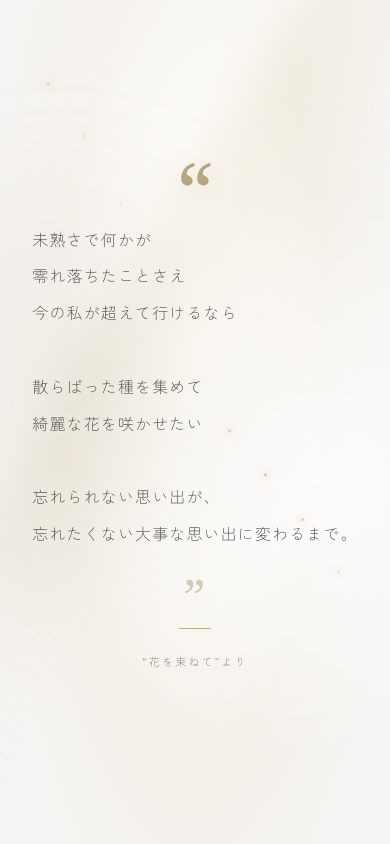
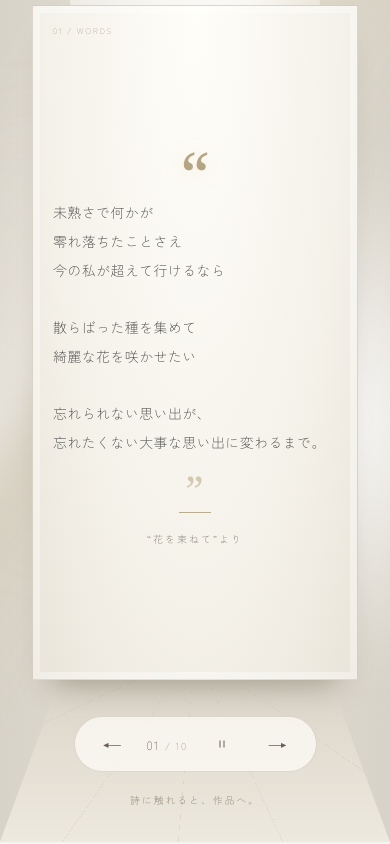
Before and after one commit to yasufumi-27/art-no-uzu, a Next.js app: page / in a window 390 px wide. Shown: the part 840-1684 px from the top of the page. Built offline with nearby package versions, Linux system fonts and the light colour scheme.

Commit message:
Turn poetry interlude into a navigable 3D gallery

```diff
--- a/components/PoetryInterlude.jsx
+++ b/components/PoetryInterlude.jsx
@@ -5,7 +5,8 @@ import Link from "next/link";
 import styles from "./PoetryInterlude.module.css";
 
 export default function PoetryInterlude({ poems }) {
-  const [index, setIndex] = useState(0);
+  const [position, setPosition] = useState(0);
+  const index = ((position % poems.length) + poems.length) % poems.length;
   const [phase, setPhase] = useState("enter");
   const [inView, setInView] = useState(false);
   const [pageVisible, setPageVisible] = useState(true);
@@ -33,10 +34,10 @@ export default function PoetryInterlude({ poems }) {
     if (!inView || !pageVisible || paused || hovered || focused || poems.length < 2) return;
     // A complete cycle takes 13–16 seconds, including arrival and departure.
     const readingTime = Math.min(11000, Math.max(7500, poems[index].text.length * 65));
-    const duration = { enter: 3200, hold: readingTime, exit: 1800, gap: 350 }[phase];
+    const duration = { enter: 4000, hold: readingTime, exit: 1200, gap: 150 }[phase];
     const timer = window.setTimeout(() => {
       if (phase === "gap") {
-        setIndex(i => (i + 1) % poems.length);
+        setPosition(p => p + 1);
         setPhase("enter");
       } else {
         setPhase({ enter: "hold", hold: "exit", exit: "gap" }[phase]);
@@ -45,8 +46,24 @@ export default function PoetryInterlude({ poems }) {
     return () => window.clearTimeout(timer);
   }, [phase, index, inView, pageVisible, paused, hovered, focused, poems]);
 
+  function move(direction) {
+    setPaused(false);
+    setPosition(p => p + direction);
+    setPhase("enter");
+  }
+
   return (
-    <section className={styles.section} aria-label="作品の詩" data-resting={!inView || !pageVisible || paused} data-phase={phase}>
+    <section className={styles.section} aria-label="作品の詩" onKeyDown={event => {
+      if (event.key === "ArrowRight" || event.key === "ArrowLeft") {
+        event.preventDefault();
+        move(event.key === "ArrowRight" ? 1 : -1);
+      }
+    }} data-resting={!inView || !pageVisible || paused} data-phase={phase}>
+      <div className={styles.architecture} aria-hidden="true">
+        <div className={styles.ceiling} />
+        <div className={styles.floor} />
+        <div className={styles.wallLeft} /><div className={styles.wallRight} />
+      </div>
       <div className={styles.atmosphere} aria-hidden="true">
         <div className={styles.light} />
         <div className={styles.mist} />
@@ -55,15 +72,18 @@ export default function PoetryInterlude({ poems }) {
         ))}
       </div>
       <div ref={stageRef} className={styles.stage}>
-        <div className={styles.prelude} aria-hidden="true"><span /><i /></div>
-        <div className={styles.slides}
+        <div className={styles.galleryLabel} aria-hidden="true">POETRY GALLERY<span>言葉をめぐる</span></div>
+        <div className={styles.viewport}>
+        <div className={styles.slides} style={{ "--turn": `${-position * 360 / poems.length}deg` }}
           onPointerEnter={e => { if (e.pointerType === "mouse") setHovered(true); }}
           onPointerLeave={() => setHovered(false)}
           onFocus={() => setFocused(true)}
           onBlur={e => { if (!e.currentTarget.contains(e.relatedTarget)) setFocused(false); }}>
           {poems.map((poem, i) => (
             <figure key={poem.id} className={`${styles.figure} ${i === index ? styles.active : ""}`}
-              aria-hidden={i !== index} data-poem-id={poem.id}>
+              aria-hidden={i !== index} data-poem-id={poem.id}
+              style={{ "--angle": `${i * 360 / poems.length}deg` }}>
+              <span className={styles.exhibitNumber} aria-hidden="true">{String(i + 1).padStart(2, "0")} / WORDS</span>
               <span className={styles.mark} aria-hidden="true">“</span>
               <blockquote className={styles.poem}>
                 <Link className={styles.poemLink} href={`/works/${poem.id}`} tabIndex={i === index ? 0 : -1}
@@ -71,8 +91,8 @@ export default function PoetryInterlude({ poems }) {
                   <p>{Array.from(poem.text).map((character, position, characters) =>
                     character === "\n" ? "\n" : (
                       <span key={position} className={styles.character} style={{
-                        "--arrival": `${position / Math.max(1, characters.length - 1) * 1500}ms`,
-                        "--departure": `${(characters.length - 1 - position) / Math.max(1, characters.length - 1) * 600}ms`,
+                        "--arrival": `${position / Math.max(1, characters.length - 1) * 1000 + 1200}ms`,
+                        "--departure": `${(characters.length - 1 - position) / Math.max(1, characters.length - 1) * 300}ms`,
                       }}>{character}</span>
                     )
                   )}</p>
@@ -88,12 +108,19 @@ export default function PoetryInterlude({ poems }) {
             </figure>
           ))}
         </div>
+        </div>
+        <nav className={styles.controls} aria-label="詩の展示を移動">
+          <button type="button" onClick={() => move(-1)} aria-label="前の詩へ">←</button>
+          <span className={styles.counter} aria-live="polite" aria-atomic="true">{String(index + 1).padStart(2, "0")} <span>/ {String(poems.length).padStart(2, "0")}</span></span>
         <button type="button" className={styles.pause} onClick={() => setPaused(p => !p)}
           aria-label={paused ? "詩の自動切り替えを再開" : "詩の自動切り替えを一時停止"} aria-pressed={paused}>
           <svg width="12" height="12" viewBox="0 0 12 12" fill="none" aria-hidden="true">
             {paused ? <path d="M4 2.5 9 6 4 9.5Z" fill="currentColor" /> : <path d="M4 2.5v7M8 2.5v7" stroke="currentColor" />}
           </svg>
         </button>
+          <button type="button" onClick={() => move(1)} aria-label="次の詩へ">→</button>
+        </nav>
+        <p className={styles.guide}>詩に触れると、作品へ。</p>
       </div>
     </section>
   );
--- a/components/PoetryInterlude.module.css
+++ b/components/PoetryInterlude.module.css
@@ -1,12 +1,12 @@
 .section {
   position: relative;
   isolation: isolate;
-  display: grid;
-  place-items: center;
+  --panel-width: min(560px, calc(100vw - 88px));
+  --radius: calc(var(--panel-width) * 1.8);
   min-height: 94svh;
-  padding: clamp(112px, 15vh, 180px) 32px;
+  padding: 60px 0 44px;
   overflow: hidden;
-  background: radial-gradient(ellipse at 50% 46%, #fffefb 0%, #f3f0e9 48%, #f5f4f2 78%);
+  background: radial-gradient(ellipse at 50% 38%, #fffdf6, #e8e5de 65%, #d2cec5);
 }
 .atmosphere { position: absolute; inset: 0; z-index: -1; pointer-events: none; overflow: hidden; }
 .light {
@@ -31,31 +31,56 @@
   animation: float 12s ease-in-out infinite;
   animation-delay: calc(var(--n) * -1.7s);
 }
-.stage { position: relative; width: min(100%, 760px); }
-.prelude { display: grid; justify-items: center; gap: 14px; margin-bottom: 32px; }
-.prelude span { width: 1px; height: 56px; background: linear-gradient(transparent, #b9ab8e); }
-.prelude i { width: 4px; height: 4px; background: #b9ab8e; transform: rotate(45deg); }
-/* All poems occupy one cell so changing poems never moves the next section. */
-.slides { display: grid; align-items: center; }
+.architecture { position: absolute; inset: 0; pointer-events: none; overflow: hidden; z-index: -1; }
+.ceiling { position: absolute; inset: 0 0 auto; height: 110px; background: linear-gradient(#ccc8bf, #eeeae1); clip-path: polygon(0 0, 100% 0, 82% 100%, 18% 100%); }
+.ceiling::after { content: ""; position: absolute; width: 36%; height: 3px; left: 32%; top: 38px; background: #fffdf5; box-shadow: 0 0 28px 8px #fff8dc; }
+.floor { position: absolute; bottom: 0; left: -30%; width: 160%; height: 190px; background: repeating-conic-gradient(from 80deg at 50% 0%, transparent 0deg 15deg, rgb(125 112 92 / 13%) 15deg 15.15deg, transparent 15.15deg 30deg), linear-gradient(#d7d1c5, #eee9de); border-top: 1px solid #c9c1b3; }
+.wallLeft, .wallRight { position: absolute; inset: 0; background: linear-gradient(90deg, #d8d3c8, #eeeae2); clip-path: polygon(0 0, 18% 110px, 18% calc(100% - 190px), 0 100%); }
+.wallRight { transform: scaleX(-1); }
+.stage { position: relative; width: 100%; }
+.galleryLabel { font-size: 10px; letter-spacing: .32em; text-align: center; color: #756e60; margin-bottom: 58px; }
+.galleryLabel span { display: block; margin-top: 10px; font-size: 10px; letter-spacing: .24em; }
+.viewport { perspective: 1400px; perspective-origin: 50% 45%; padding: 30px 0 60px; }
+/* A circular exhibition: the camera turns to the next wall, without changing height. */
+.slides {
+  display: grid; align-items: stretch; width: var(--panel-width); margin: 0 auto;
+  transform-style: preserve-3d;
+  transform: translateZ(calc(-1 * var(--radius))) rotateY(var(--turn));
+  transition: transform 2.4s cubic-bezier(.22, .7, .16, 1);
+}
 .figure {
-  grid-area: 1 / 1; position: relative; width: fit-content; max-width: 100%; margin: 0 auto;
-  opacity: 0; visibility: hidden; pointer-events: none;
+  grid-area: 1 / 1; position: relative; width: 100%; margin: 0; padding: 38px 36px 42px;
+  display: flex; flex-direction: column; justify-content: center;
+  background: radial-gradient(ellipse at 50% 0%, #fffef9, #f4f1e9 65%, #e9e4d9);
+  border: 1px solid rgb(152 139 113 / 25%);
+  box-shadow: 0 22px 30px -20px rgb(65 53 34 / 40%), inset 0 0 0 7px rgb(255 255 255 / 35%);
+  transform: rotateY(var(--angle)) translateZ(var(--radius));
+  backface-visibility: hidden; pointer-events: none;
+  opacity: 1; filter: brightness(.88); transition: filter 2s ease;
 }
-.active { opacity: 1; visibility: visible; pointer-events: auto; }
+.active { opacity: 1; filter: brightness(1); pointer-events: auto; }
+.exhibitNumber { position: absolute; top: 17px; left: 20px; font-size: 8px; letter-spacing: .2em; color: #a49a86; }
+.controls { display: flex; justify-content: center; align-items: center; gap: 22px; position: relative; margin: 0 auto; width: fit-content; padding: 5px 16px; border: 1px solid rgb(131 119 96 / 23%); border-radius: 40px; background: rgb(255 253 248 / 72%); }
+.controls button { display: grid; place-items: center; width: 44px; height: 44px; border: 0; color: #686052; background: transparent; cursor: pointer; font-size: 20px; }
+.controls button:hover { color: #24221e; background: rgb(177 159 120 / 12%); border-radius: 50%; }
+.controls button:focus-visible { outline: 1px solid #85765a; outline-offset: 2px; }
+.counter { font-size: 12px; letter-spacing: .12em; font-variant-numeric: tabular-nums; color: #5e5648; }
+.counter span { color: #a19887; font-size: 10px; }
+.guide { margin: 18px 0 0; font-size: 10px; letter-spacing: .18em; text-align: center; color: #807769; }
 .character { display: inline-block; }
 .section[data-phase="enter"] .active .character {
   animation: letterArrive 1.7s cubic-bezier(.16, 1, .3, 1) both;
   animation-delay: var(--arrival);
 }
 .section[data-phase="exit"] .active .character {
-  animation: letterDepart 1.2s cubic-bezier(.55, 0, .8, .45) both;
+  animation: letterDepart .9s cubic-bezier(.55, 0, .8, .45) both;
   animation-delay: var(--departure);
 }
 .section[data-phase="enter"] .active :is(.mark, .closingMark, .credit) { animation: inscriptionArrive 2.8s ease both; }
-.section[data-phase="exit"] .active :is(.mark, .closingMark, .credit) { animation: inscriptionDepart 1.8s ease both; }
-.section[data-phase="gap"] .active { opacity: 0; pointer-events: none; }
+.section[data-phase="exit"] .active :is(.mark, .closingMark, .credit) { animation: inscriptionDepart 1.2s ease both; }
+.section[data-phase="gap"] .active :is(.poem, .credit, .mark, .closingMark) { opacity: 0; }
 .section[data-phase="enter"] .active::before {
-  content: ""; position: absolute; inset: -30px -50px; z-index: -1; pointer-events: none;
+  content: ""; position: absolute; inset: 0; z-index: -1; pointer-events: none;
   background: radial-gradient(ellipse, rgb(235 214 165 / 38%), transparent 65%);
   animation: wordGlow 3.2s ease-out both;
 }
@@ -79,15 +104,15 @@
 .mark { height: 64px; font-size: 100px; margin-bottom: 24px; text-shadow: 0 2px 24px rgb(190 163 107 / 20%); }
 .closingMark { font-size: 60px; height: 28px; margin-top: 26px; opacity: .55; }
 .poem {
-  margin: 0; color: #383a36; font-size: clamp(17px, 1.65vw, 23px); font-weight: 300;
-  line-height: 2.5; letter-spacing: .16em; text-transform: none; overflow-wrap: anywhere;
+  margin: 0; color: #383a36; font-size: clamp(15px, 1.3vw, 18px); font-weight: 300;
+  line-height: 2.25; letter-spacing: .1em; text-transform: none; overflow-wrap: anywhere;
   text-shadow: 0 0 24px rgb(255 255 255 / 95%);
 }
 .poem p { margin: 0; white-space: pre-wrap; }
 .poemLink { display: block; color: inherit; text-decoration: none; cursor: pointer; }
 .poemLink:focus-visible { outline: 1px solid #baac90; outline-offset: 12px; }
 .credit {
-  margin-top: 40px; text-align: center; font-size: 12px; font-weight: 300;
+  margin-top: 24px; text-align: center; font-size: 12px; font-weight: 300;
   letter-spacing: .2em; color: #777166; text-transform: none;
 }
 .credit::before { content: ""; display: block; width: 32px; height: 1px; background: #baac90; margin: 0 auto 22px; }
@@ -95,30 +120,30 @@
 .credit a { text-underline-offset: 6px; }
 .credit a:hover { text-decoration: underline; }
 .credit a:focus-visible { outline: 1px solid currentColor; outline-offset: 8px; }
-.pause {
-  display: grid; place-items: center; width: 44px; height: 44px; margin: 40px auto -44px;
-  color: #8a877f; cursor: pointer; background: transparent; border: 0;
-}
-.pause:hover { color: #383a36; }
-.pause:focus-visible { outline: 1px solid currentColor; outline-offset: 3px; }
+.controls .pause { font-size: 12px; }
 .section[data-resting="true"] *, .section[data-resting="true"] *::before { animation-play-state: paused !important; }
 @keyframes lightDrift { from { transform: translateX(-8%) rotate(24deg); opacity: .55; } to { transform: translateX(12%) rotate(16deg); opacity: 1; } }
 @keyframes mistDrift { from { transform: translate(-3%, 3%) scale(1); } to { transform: translate(5%, -3%) scale(1.12); } }
 @keyframes float { 0%, 100% { opacity: 0; transform: translateY(18px); } 40% { opacity: .6; } 80% { opacity: .15; transform: translateY(-45px); } }
 @media (max-width: 639px) {
-  .section { padding: 88px 28px 104px; min-height: 80svh; }
-  .poem { font-size: 16px; line-height: 2.3; letter-spacing: .07em; }
-  .prelude { margin-bottom: 24px; }
-  .prelude span { height: 36px; }
-  .mark { height: 48px; font-size: 80px; margin-bottom: 24px; }
-  .closingMark { font-size: 48px; margin-top: 20px; }
-  .credit { margin-top: 28px; font-size: 11px; }
+  .section { padding: 40px 0 32px; --panel-width: calc(100vw - 64px); }
+  .galleryLabel { margin-bottom: 32px; }
+  .viewport { perspective: 850px; padding-bottom: 36px; }
+  .figure { padding: 36px 20px 30px; }
+  .poem { font-size: 14px; line-height: 2.05; letter-spacing: .025em; }
+  .mark { height: 40px; font-size: 64px; margin-bottom: 16px; }
+  .closingMark { font-size: 40px; margin-top: 14px; height: 22px; }
+  .credit { margin-top: 20px; font-size: 10px; }
+  .credit::before { margin-bottom: 16px; }
   .light { width: 110%; left: -10%; filter: blur(20px); }
+  .controls { gap: 12px; }
 }
 @media (prefers-reduced-motion: reduce) {
   .section *, .section *::before { animation: none !important; }
   .mote { opacity: .3; }
   .character { display: inline; }
+  .slides { transition: none; }
+  .figure { transition: none; }
   .active { transition: opacity .3s ease; }
   .section[data-phase="exit"] .active { opacity: 0; }
 }
```
